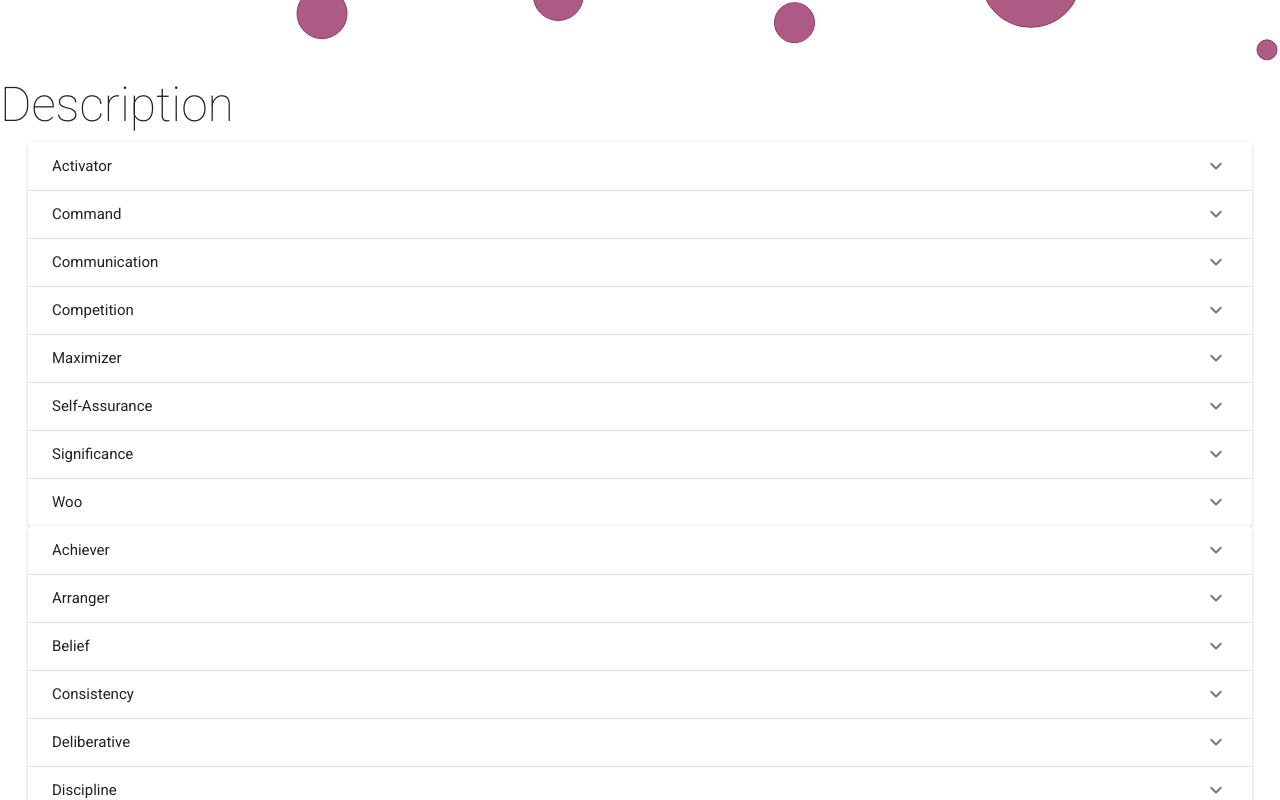
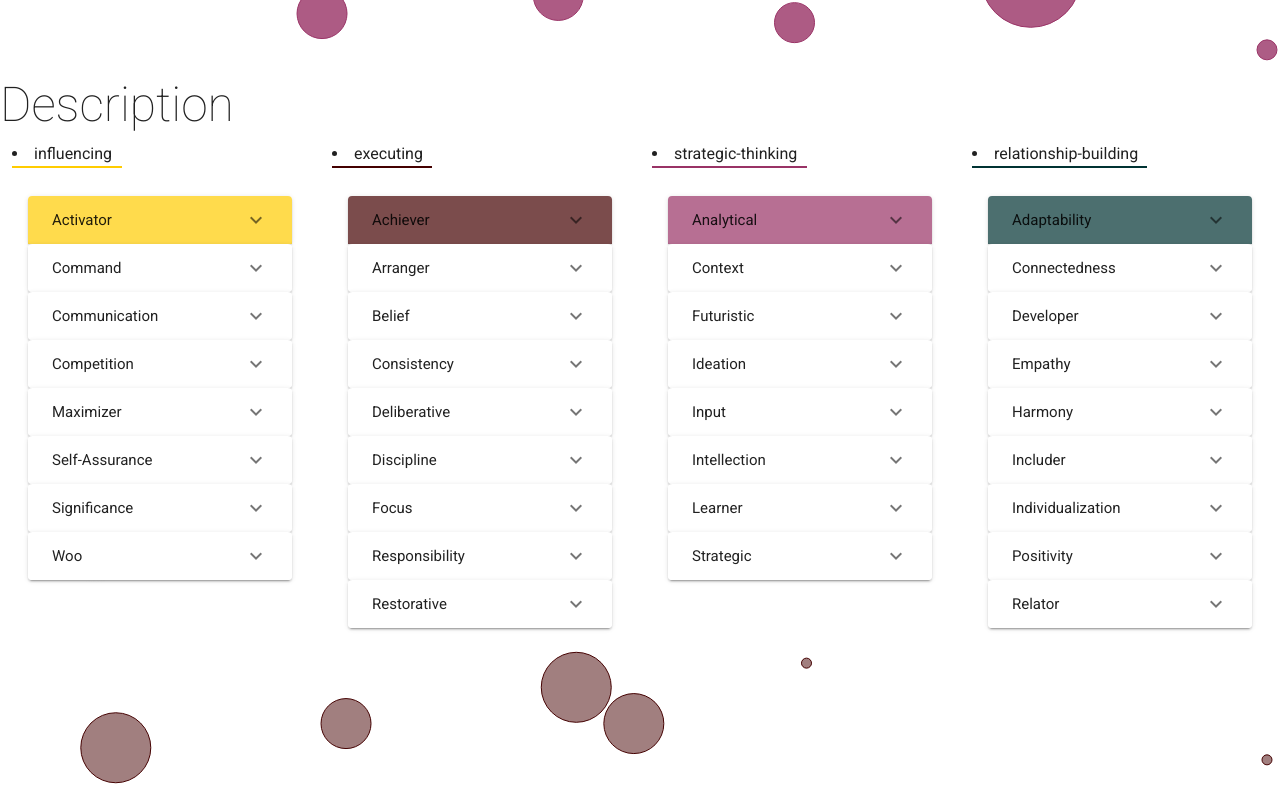
Before and after one commit to torish14/sendmail-demo, a Vue app: page / in a window 1280 px wide. Shown: the part 1580-2380 px from the top of the page. Built offline with nearby package versions, Linux system fonts and the light colour scheme.

Commit message:
レスポンシブ対応

```diff
--- a/src/components/Panel5.vue
+++ b/src/components/Panel5.vue
@@ -5,14 +5,12 @@
     </h1>
 
       <v-container fluid>
-      <!-- <v-row>
-        <v-col xs12 sm6 md4 lg3> -->
-
-        <!-- <v-app> -->
-          <!-- <v-row justify=""> -->
-            <v-expansion-panels popout="" focusable="">
-              <v-expansion-panel v-for="panel in panels1" :key="panel.name" max-width="400">
-                <v-expansion-panel-header>
+      <v-row>
+        <v-col xs12>
+          <li class="influencing mb-7">influencing</li>
+          <v-expansion-panels popout="" focusable="" v-for="panel in panels1" :key="panel.name">
+          <v-expansion-panel  max-width="380" :class="panel.header">
+            <v-expansion-panel-header :class="panel.header">
               {{ panel.header }}
             </v-expansion-panel-header>
             <v-expansion-panel-content class="subtitle-2 grey--text">
@@ -20,12 +18,13 @@
             </v-expansion-panel-content>
           </v-expansion-panel>
           </v-expansion-panels>
-          <!-- </v-row> -->
+        </v-col>
 
-          <!-- <v-row justify="center"> -->
-            <v-expansion-panels popout="" focusable="">
-              <v-expansion-panel v-for="panel in panels2" :key="panel.name">
-                <v-expansion-panel-header>
+        <v-col xs12>
+          <li class="executing mb-7">executing</li>
+          <v-expansion-panels popout="" focusable="" v-for="panel in panels2" :key="panel.name">
+          <v-expansion-panel  max-width="380" :class="panel.header">
+            <v-expansion-panel-header :class="panel.header">
               {{ panel.header }}
             </v-expansion-panel-header>
             <v-expansion-panel-content class="subtitle-2 grey--text">
@@ -33,12 +32,13 @@
             </v-expansion-panel-content>
           </v-expansion-panel>
           </v-expansion-panels>
-          <!-- </v-row> -->
+        </v-col>
 
-          <!-- <v-row justify="center"> -->
-            <v-expansion-panels popout="" focusable="">
-              <v-expansion-panel v-for="panel in panels3" :key="panel.name">
-                <v-expansion-panel-header>
+        <v-col xs12>
+          <li class="strategic-thinking mb-7">strategic-thinking</li>
+          <v-expansion-panels popout="" focusable="" v-for="panel in panels3" :key="panel.name">
+          <v-expansion-panel  max-width="380" :class="panel.header">
+            <v-expansion-panel-header :class="panel.header">
               {{ panel.header }}
             </v-expansion-panel-header>
             <v-expansion-panel-content class="subtitle-2 grey--text">
@@ -46,12 +46,13 @@
             </v-expansion-panel-content>
           </v-expansion-panel>
           </v-expansion-panels>
-          <!-- </v-row> -->
+        </v-col>
 
-          <!-- <v-row justify="center"> -->
-            <v-expansion-panels popout="" focusable="">
-              <v-expansion-panel v-for="panel in panels4" :key="panel.name">
-                <v-expansion-panel-header>
+        <v-col xs12>
+          <li class="relationship-building mb-7">relationship-building</li>
+          <v-expansion-panels popout="" focusable="" v-for="panel in panels4" :key="panel.name">
+          <v-expansion-panel  max-width="380">
+            <v-expansion-panel-header :class="panel.header">
               {{ panel.header }}
             </v-expansion-panel-header>
             <v-expansion-panel-content class="subtitle-2 grey--text">
@@ -59,12 +60,11 @@
             </v-expansion-panel-content>
           </v-expansion-panel>
           </v-expansion-panels>
-          <!-- </v-row> -->
-        <!-- </v-app> -->
+        </v-col>
 
-        <!-- </v-col>
-      </v-row> -->
+      </v-row>
     </v-container>
+
   </div>
 </template>
 
@@ -91,7 +91,7 @@ export default {
         { header: 'Discipline', content: 'People exceptionally talented in the Discipline theme enjoy routine and structure. Their world is best described by the order they create.' },
         { header: 'Focus', content: 'People exceptionally talented in the Focus theme can take a direction, follow through and make the corrections necessary to stay on track. They prioritize, then act.' },
         { header: 'Responsibility', content: 'People exceptionally talented in the Responsibility theme take psychological ownership of what they say they will do. They are committed to stable values such as honesty and loyalty.' },
-        { header: 'Restorative', content: 'People exceptionally talented in the Restorative theme are adept at dealing with problems. They are good at figuring out what is wrong and resolving it.' },
+        { header: 'Restorative', content: 'People exceptionally talented in the Restorative theme are adept at dealing with problems. They are good at figuring out what is wrong and resolving it.' }
       ],
       panels3: [
         { header: 'Analytical', content: 'People exceptionally talented in the Analytical theme search for reasons and causes. They have the ability to think about all of the factors that might affect a situation.' },
@@ -101,7 +101,7 @@ export default {
         { header: 'Input', content: 'People exceptionally talented in the Input theme have a need to collect and archive. They may accumulate information, ideas, artifacts or even relationships.' },
         { header: 'Intellection', content: 'People exceptionally talented in the Intellection theme are characterized by their intellectual activity. They are introspective and appreciate intellectual discussions.' },
         { header: 'Learner', content: 'People exceptionally talented in the Learner theme have a great desire to learn and want to continuously improve. The process of learning, rather than the outcome, excites them.' },
-        { header: 'Strategic', content: 'People exceptionally talented in the Strategic theme create alternative ways to proceed. Faced with any given scenario, they can quickly spot the relevant patterns and issues.' },
+        { header: 'Strategic', content: 'People exceptionally talented in the Strategic theme create alternative ways to proceed. Faced with any given scenario, they can quickly spot the relevant patterns and issues.' }
       ],
       panels4: [
         { header: 'Adaptability', content: 'People exceptionally talented in the Adaptability theme prefer to go with the flow. They tend to be "now" people who take things as they come and discover the future one day at a time.' },
@@ -112,9 +112,47 @@ export default {
         { header: 'Includer', content: 'People exceptionally talented in the Includer theme accept others. They show awareness of those who feel left out and make an effort to include them.' },
         { header: 'Individualization', content: 'People exceptionally talented in the Individualization theme are intrigued with the unique qualities of each person. They have a gift for figuring out how different people can work together productively.' },
         { header: 'Positivity', content: 'People exceptionally talented in the Positivity theme have contagious enthusiasm. They are upbeat and can get others excited about what they are going to do.' },
-        { header: 'Relator', content: 'People exceptionally talented in the Relator theme enjoy close relationships with others. They find deep satisfaction in working hard with friends to achieve a goal.' },
+        { header: 'Relator', content: 'People exceptionally talented in the Relator theme enjoy close relationships with others. They find deep satisfaction in working hard with friends to achieve a goal.' }
       ]
     }
   }
 }
 </script>
+
+<style>
+.Activator {
+  background-color: rgba(255, 204, 0, 0.7);
+}
+
+.Achiever {
+  background-color: rgba(68, 0, 0, 0.7);
+}
+
+.Analytical {
+  background-color: rgba(153, 51, 102, 0.7);
+}
+
+.Adaptability {
+  background-color: rgba(0, 51, 51, 0.7);
+}
+
+.influencing {
+  border-bottom: solid 2px rgba(255, 204, 0, 1);
+  width: 110px;
+}
+
+.executing {
+  border-bottom: solid 2px rgba(68, 0, 0, 1);
+  width: 100px;
+}
+
+.strategic-thinking {
+  border-bottom: solid 2px rgba(153, 51, 102, 1);
+  width: 155px;
+}
+
+.relationship-building {
+  border-bottom: solid 2px rgba(0, 51, 51, 1);
+  width: 175px;
+}
+</style>
```
Lines whose indentation alone changed are shown as unchanged.
